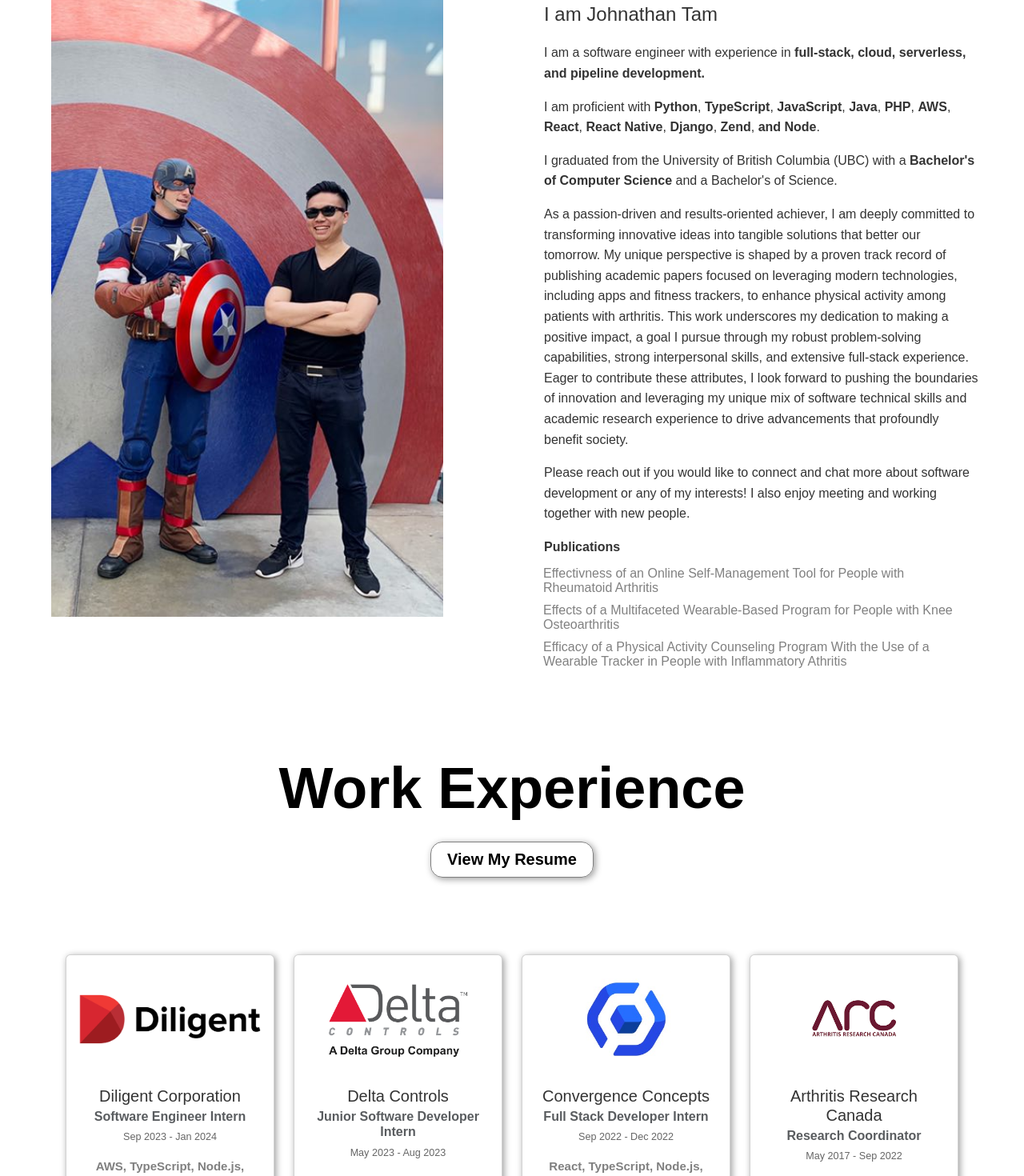
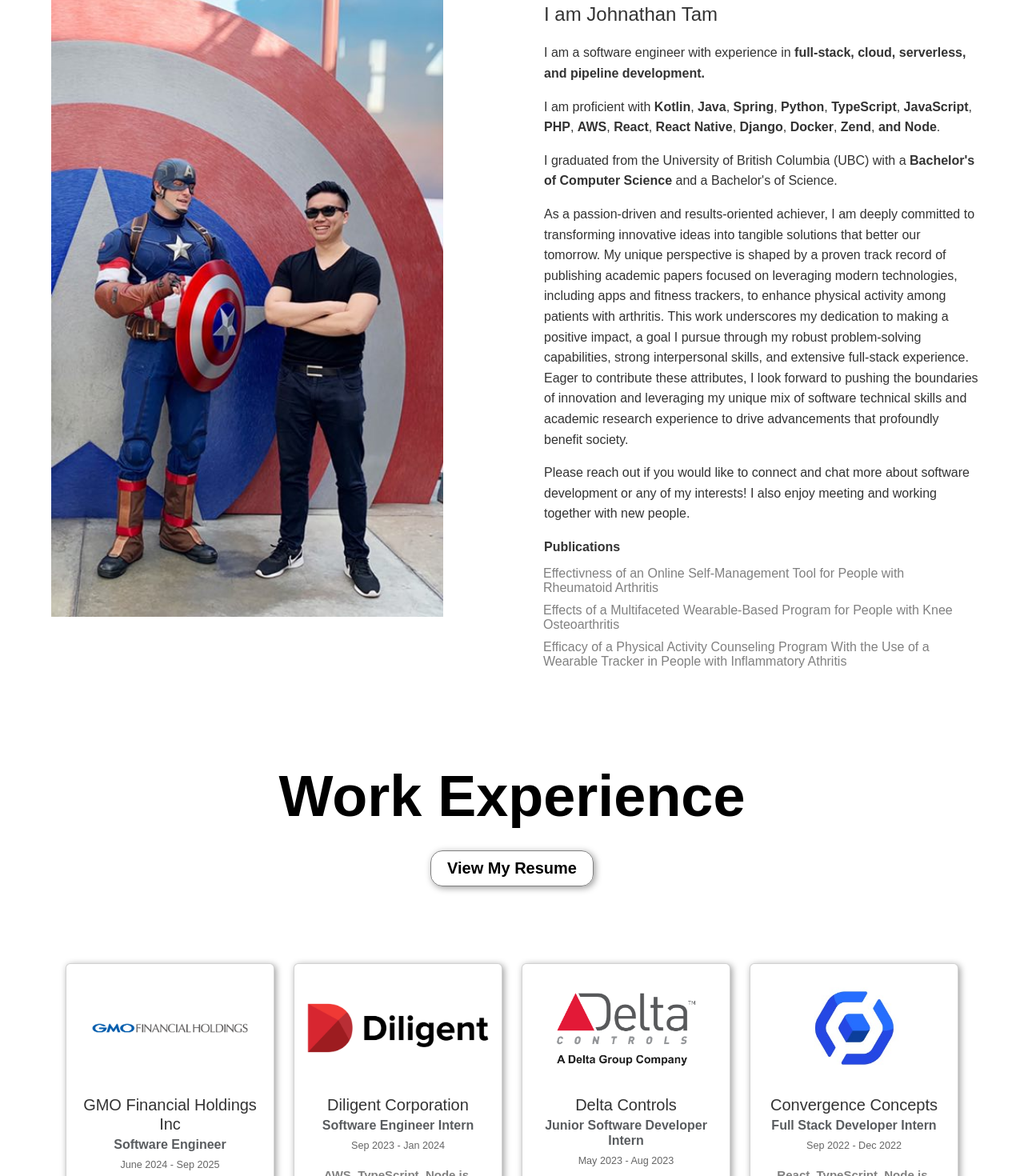
Before and after one commit to tamjohn/personal-portfolio, a React (Create React App) app: page / in a window 1280 px wide. Shown: the part 1160-2630 px from the top of the page at 80% size. Built offline with nearby package versions, Linux system fonts and the light colour scheme.

Commit message:
updated work experience

```diff
--- a/src/components/AboutMe.tsx
+++ b/src/components/AboutMe.tsx
@@ -19,7 +19,7 @@ export const AboutMePage: React.FC = () => {
           <h1>About Me</h1>
           <p><span>I am Johnathan Tam</span></p>
           <p>I am a software engineer with experience in <strong>full-stack, cloud, serverless, and pipeline development.</strong></p>
-          <p>I am proficient with <strong>Python</strong>, <strong>TypeScript</strong>, <strong>JavaScript</strong>, <strong>Java</strong>, <strong>PHP</strong>, <strong>AWS</strong>, <strong>React</strong>, <strong>React Native</strong>, <strong>Django</strong>, <strong>Zend</strong>, <strong>and Node</strong>.</p>
+          <p>I am proficient with <strong>Kotlin</strong>, <strong>Java</strong>, <strong>Spring</strong>, <strong>Python</strong>, <strong>TypeScript</strong>, <strong>JavaScript</strong>, <strong>PHP</strong>, <strong>AWS</strong>, <strong>React</strong>, <strong>React Native</strong>, <strong>Django</strong>, <strong>Docker</strong>, <strong>Zend</strong>, <strong>and Node</strong>.</p>
           <p>I graduated from the University of British Columbia (UBC) with a <strong>Bachelor's of Computer Science</strong> and a Bachelor's of Science.</p>
           <p>As a passion-driven and results-oriented achiever, I am deeply committed to transforming innovative ideas into tangible solutions that better our tomorrow. My unique perspective is shaped by a proven track record of publishing academic papers focused on leveraging modern technologies, including apps and fitness trackers, to enhance physical activity among patients with arthritis. This work underscores my dedication to making a positive impact, a goal I pursue through my robust problem-solving capabilities, strong interpersonal skills, and extensive full-stack experience. Eager to contribute these attributes, I look forward to pushing the boundaries of innovation and leveraging my unique mix of software technical skills and academic research experience to drive advancements that profoundly benefit society.</p>
           <p>Please reach out if you would like to connect and chat more about software development or any of my interests! I also enjoy meeting and working together with new people.</p>
--- a/src/components/WorkExp.tsx
+++ b/src/components/WorkExp.tsx
@@ -5,6 +5,7 @@ import diligentLogo from '../assets/img/Diligent_Logo.jpg';
 import deltaLogo from '../assets/img/DeltaControls_Logo.png';
 import convergenceLogo from '../assets/img/Convergence_logo.jpg';
 import arcLogo from '../assets/img/ARC_logo.png';
+import GMOLogo from '../assets/img/GMO_Financial_Holdings.png';
 
 type cardType = {
     companyName: string;
@@ -17,6 +18,14 @@ type cardType = {
 
 export const WorkExp: React.FC = () => {
   const Cards: cardType[] = [
+    {
+      companyName: "GMO Financial Holdings Inc",
+      role: "Software Engineer",
+      datesWorked: "June 2024 - Sep 2025",
+      techStack: ["Kotlin", "Java", "Swift", "TypeScript", "Docker", "Spring", "React"],
+      logoUrl: GMOLogo,
+      link: "https://www.gmofh.com/en/",
+  },
     {
       companyName: "Diligent Corporation",
       role: "Software Engineer Intern",
@@ -40,15 +49,7 @@ export const WorkExp: React.FC = () => {
         techStack: ["React", "TypeScript", "Node.js", "GraphQL", "PostgreSQL", "Apollo", "MongoDB"],
         logoUrl: convergenceLogo,
         link: "https://cctech.io/",
-    },
-    {
-        companyName: "Arthritis Research Canada",
-        role: "Research Coordinator",
-        datesWorked: "May 2017 - Sep 2022",
-        techStack: ["Project Management", "Communication", "Problem-Solving"],
-        logoUrl: arcLogo,
-        link: "https://www.arthritisresearch.ca/",
-    },
+    }
   ];
 
   return (
@@ -61,7 +62,7 @@ export const WorkExp: React.FC = () => {
       </Row>
       <Row>
         <Col className="resumeLink">
-          <a href={`${process.env.PUBLIC_URL}/Johnathan Tam_Resume 2024.pdf`} target="_blank" rel="noopener noreferrer" className="resumeButton">
+          <a href={`${process.env.PUBLIC_URL}/Johnathan Tam_Resume_2025.pdf`} target="_blank" rel="noopener noreferrer" className="resumeButton">
             View My Resume
           </a>
         </Col>
```
Also changed, not shown: src/assets/img/GMO_Financial_Holdings.png (added), 1 other file (tests, documents, lock files or other folders).
